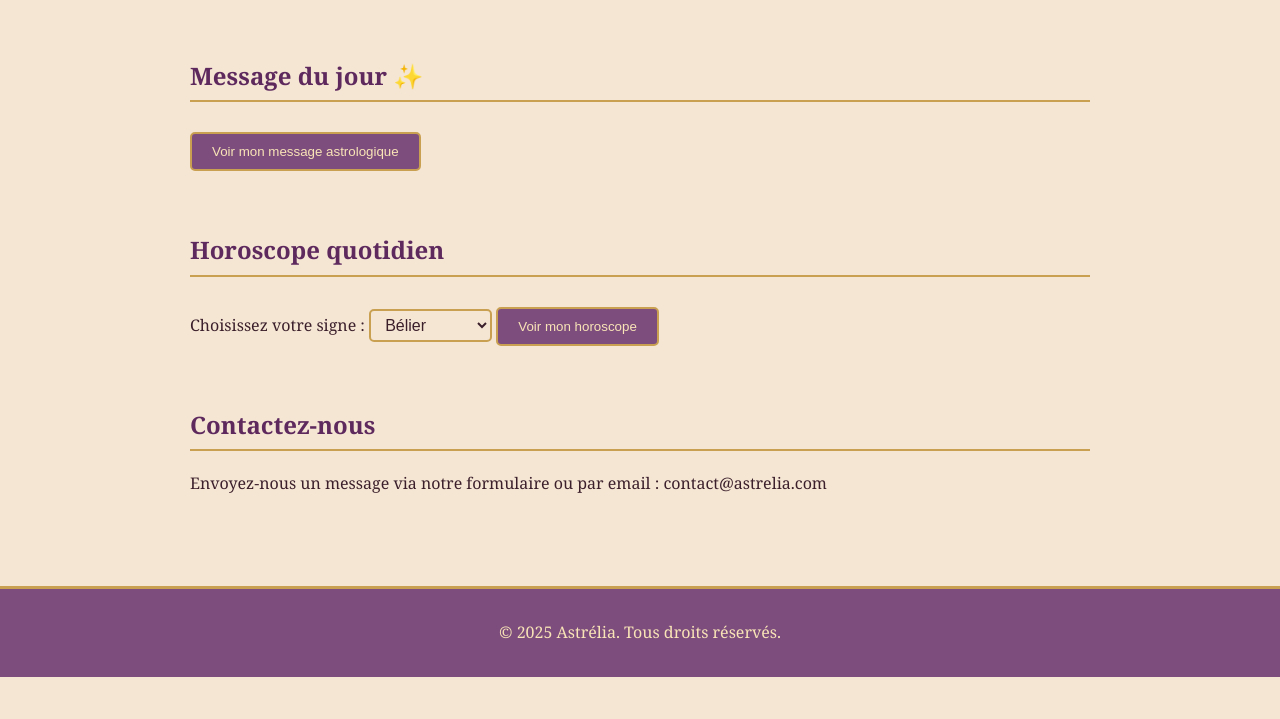
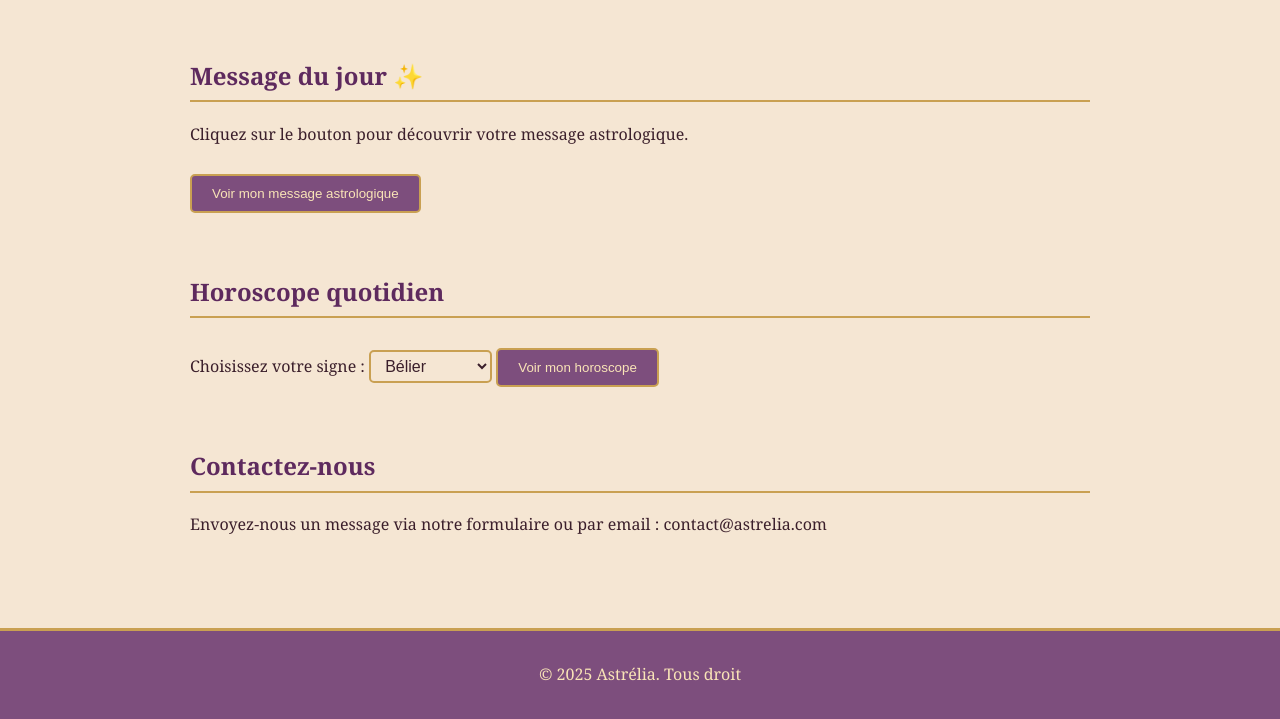
Before and after one commit to astrelia-hub/astre-lia, a plain HTML site: page index.html in a window 1280 px wide. Shown: the part 771-1490 px from the top of the page. Before the commit the page ends 1448 px from the top, so only its background shows below. Drawn offline with Linux system fonts and the light colour scheme.

Commit message:
Update index.html

```diff
--- a/index.html
+++ b/index.html
@@ -53,7 +53,7 @@
        <!-- Message du jour -->
        <section id="interaction">
            <h2>Message du jour ✨</h2>
-           <p id="message"></p>
+           <p id="message-du-jour">Cliquez sur le bouton pour découvrir votre message astrologique.</p>
            <button onclick="afficherMessage()">Voir mon message astrologique</button>
        </section>
 
@@ -87,9 +87,4 @@
    </main>
 
    <footer>
-       <p>&copy; 2025 Astrélia. Tous droits réservés.</p>
-   </footer>
-
-   <script src="script.js"></script>
-</body>
-</html>
+       <p>&copy; 2025 Astrélia. Tous droit
```
